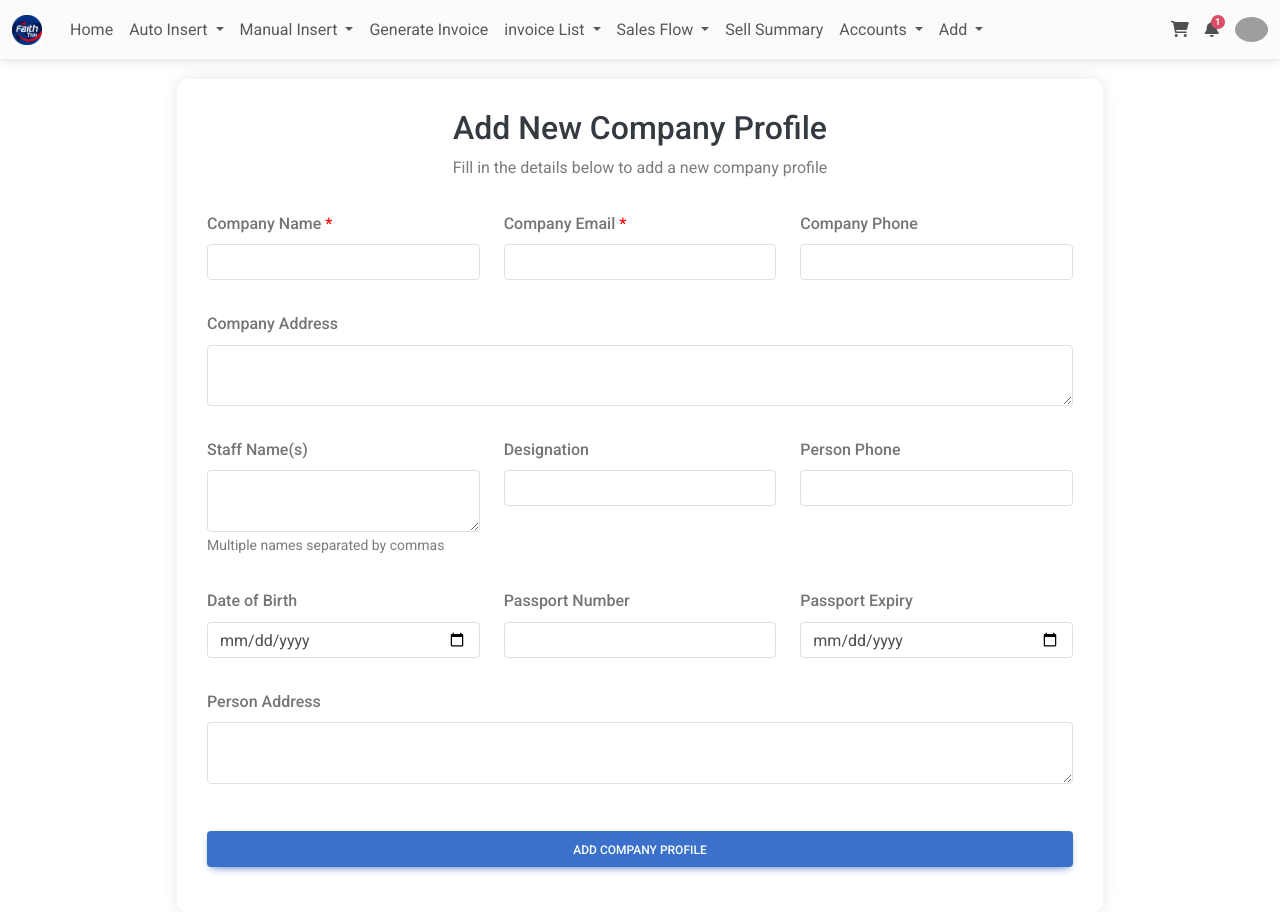
After one commit to Adritomustafa153/FaithTrip_management, a PHP site: page /corporate_insert.php in a window 1280 px wide. The commit adds this page. Run offline with PHP 8.4, Linux system fonts and the light colour scheme; grey boxes are pictures that could not be loaded.

Commit message:
New combined class added for corporate manual insert. Generate invoice and reissue invoice mail sending credential has changed to faithtrip.net@gmail.com mail. Corporate client insert page added. Also required changes has made in navbar.

```diff
--- /dev/null
+++ b/corporate_insert.php
@@ -0,0 +1,191 @@
+<?php
+// Database connection
+include 'db.php';
+
+// Initialize variables
+$message = "";
+$companyName = $staffName = $designation = $staffDateOfBirth = $passportNumber = "";
+$passportExpiryDate = $companyAddress = $companyEmail = $personAddress = "";
+$companyPhoneNumber = $personPhoneNumber = "";
+
+// Process form submission
+if ($_SERVER["REQUEST_METHOD"] == "POST") {
+    // Sanitize and validate input
+    $companyName = sanitizeInput($_POST['companyName']);
+    $staffName = sanitizeInput($_POST['staffName']);
+    $designation = sanitizeInput($_POST['designation']);
+    $staffDateOfBirth = $_POST['staffDateOfBirth'];
+    $passportNumber = sanitizeInput($_POST['passportNumber']);
+    $passportExpiryDate = $_POST['passportExpiryDate'];
+    $companyAddress = sanitizeInput($_POST['companyAddress']);
+    $companyEmail = sanitizeInput($_POST['companyEmail']);
+    $personAddress = sanitizeInput($_POST['personAddress']);
+    $companyPhoneNumber = sanitizeInput($_POST['companyPhoneNumber']);
+    $personPhoneNumber = sanitizeInput($_POST['personPhoneNumber']);
+
+    // Prepare and bind
+    $stmt = $conn->prepare("INSERT INTO companyprofile (CompanyName, StaffName, Designation, StaffDateOfBirth, PassportNumber, PassportExpiryDate, CompanyAddress, CompanyEmail, PersonAddress, CompanyPhoneNumber, PersonPhoneNumber) VALUES (?, ?, ?, ?, ?, ?, ?, ?, ?, ?, ?)");
+    $stmt->bind_param("sssssssssss", $companyName, $staffName, $designation, $staffDateOfBirth, $passportNumber, $passportExpiryDate, $companyAddress, $companyEmail, $personAddress, $companyPhoneNumber, $personPhoneNumber);
+
+    // Execute the statement
+    if ($stmt->execute()) {
+        $message = "<div class='alert alert-success'>New record created successfully</div>";
+        // Clear form fields
+        $companyName = $staffName = $designation = $staffDateOfBirth = $passportNumber = "";
+        $passportExpiryDate = $companyAddress = $companyEmail = $personAddress = "";
+        $companyPhoneNumber = $personPhoneNumber = "";
+    } else {
+        $message = "<div class='alert alert-danger'>Error: " . $stmt->error . "</div>";
+    }
+
+    $stmt->close();
+}
+
+// Function to sanitize input
+function sanitizeInput($data) {
+    $data = trim($data);
+    $data = stripslashes($data);
+    $data = htmlspecialchars($data);
+    return $data;
+}
+
+$conn->close();
+?>
+
+<!DOCTYPE html>
+<html lang="en">
+<head>
+    <meta charset="UTF-8">
+    <meta name="viewport" content="width=device-width, initial-scale=1.0">
+    <title>Company Profile Insert</title>
+    <!-- Bootstrap CSS -->
+    <link href="https://cdn.jsdelivr.net/npm/bootstrap@5.3.0/dist/css/bootstrap.min.css" rel="stylesheet">
+    <style>
+        body {
+            background-color: #f8f9fa;
+
+        }
+        .form-container {
+            background-color: white;
+            padding: 30px;
+            border-radius: 10px;
+            box-shadow: 0 0 15px rgba(0, 0, 0, 0.1);
+            margin-top: 20px;
+        }
+        .form-header {
+            text-align: center;
+            margin-bottom: 30px;
+            color: #343a40;
+        }
+        .form-label {
+            font-weight: 500;
+        }
+        .btn-submit {
+            width: 100%;
+            padding: 10px;
+            font-weight: 500;
+        }
+        .form-group-row {
+            margin-bottom: 15px;
+        }
+        .required-field::after {
+            content: " *";
+            color: red;
+        }
+    </style>
+</head>
+<body>
+    <?php include 'nav.php'; ?>
+    <div class="container">
+        <div class="row justify-content-center">
+            <div class="col-lg-10">
+                <div class="form-container">
+                    <div class="form-header">
+                        <h2>Add New Company Profile</h2>
+                        <p class="text-muted">Fill in the details below to add a new company profile</p>
+                    </div>
+
+                    <?php echo $message; ?>
+
+                    <form method="post" action="<?php echo htmlspecialchars($_SERVER["PHP_SELF"]); ?>">
+                        <!-- Row 1: Company Information -->
+                        <div class="row form-group-row">
+                            <div class="col-md-4 mb-3">
+                                <label for="companyName" class="form-label required-field">Company Name</label>
+                                <input type="text" class="form-control" id="companyName" name="companyName" value="<?php echo $companyName; ?>" required>
+                            </div>
+                            <div class="col-md-4 mb-3">
+                                <label for="companyEmail" class="form-label required-field">Company Email</label>
+                                <input type="email" class="form-control" id="companyEmail" name="companyEmail" value="<?php echo $companyEmail; ?>" required>
+                            </div>
+                            <div class="col-md-4 mb-3">
+                                <label for="companyPhoneNumber" class="form-label">Company Phone</label>
+                                <input type="text" class="form-control" id="companyPhoneNumber" name="companyPhoneNumber" value="<?php echo $companyPhoneNumber; ?>">
+                            </div>
+                        </div>
+
+                        <!-- Row 2: Company Address -->
+                        <div class="row form-group-row">
+                            <div class="col-12 mb-3">
+                                <label for="companyAddress" class="form-label">Company Address</label>
+                                <textarea class="form-control" id="companyAddress" name="companyAddress" rows="2"><?php echo $companyAddress; ?></textarea>
+                            </div>
+                        </div>
+
+                        <!-- Row 3: Staff Information -->
+                        <div class="row form-group-row">
+                            <div class="col-md-4 mb-3">
+                                <label for="staffName" class="form-label">Staff Name(s)</label>
+                                <textarea class="form-control" id="staffName" name="staffName" rows="2"><?php echo $staffName; ?></textarea>
+                                <small class="text-muted">Multiple names separated by commas</small>
+                            </div>
+                            <div class="col-md-4 mb-3">
+                                <label for="designation" class="form-label">Designation</label>
+                                <input type="text" class="form-control" id="designation" name="designation" value="<?php echo $designation; ?>">
+                            </div>
+                            <div class="col-md-4 mb-3">
+                                <label for="personPhoneNumber" class="form-label">Person Phone</label>
+                                <input type="text" class="form-control" id="personPhoneNumber" name="personPhoneNumber" value="<?php echo $personPhoneNumber; ?>">
+                            </div>
+                        </div>
+
+                        <!-- Row 4: Personal Information -->
+                        <div class="row form-group-row">
+                            <div class="col-md-4 mb-3">
+                                <label for="staffDateOfBirth" class="form-label">Date of Birth</label>
+                                <input type="date" class="form-control" id="staffDateOfBirth" name="staffDateOfBirth" value="<?php echo $staffDateOfBirth; ?>">
+                            </div>
+                            <div class="col-md-4 mb-3">
+                                <label for="passportNumber" class="form-label">Passport Number</label>
+                                <input type="text" class="form-control" id="passportNumber" name="passportNumber" value="<?php echo $passportNumber; ?>">
+                            </div>
+                            <div class="col-md-4 mb-3">
+                                <label for="passportExpiryDate" class="form-label">Passport Expiry</label>
+                                <input type="date" class="form-control" id="passportExpiryDate" name="passportExpiryDate" value="<?php echo $passportExpiryDate; ?>">
+                            </div>
+                        </div>
+
+                        <!-- Row 5: Person Address -->
+                        <div class="row form-group-row">
+                            <div class="col-12 mb-3">
+                                <label for="personAddress" class="form-label">Person Address</label>
+                                <textarea class="form-control" id="personAddress" name="personAddress" rows="2"><?php echo $personAddress; ?></textarea>
+                            </div>
+                        </div>
+
+                        <!-- Submit Button -->
+                        <div class="row form-group-row">
+                            <div class="col-12 mt-3">
+                                <button type="submit" class="btn btn-primary btn-submit">Add Company Profile</button>
+                            </div>
+                        </div>
+                    </form>
+                </div>
+            </div>
+        </div>
+    </div>
+
+    <!-- Bootstrap JS Bundle with Popper -->
+    <script src="https://cdn.jsdelivr.net/npm/bootstrap@5.3.0/dist/js/bootstrap.bundle.min.js"></script>
+</body>
+</html>
--- a/corporate_manual_insert.php
+++ b/corporate_manual_insert.php
@@ -205,6 +205,7 @@ $sources_result = mysqli_query($conn, $sources_query);
                     <option value="Business">Business Class</option>
                     <option value="First">First Class</option>
                     <option value="Premium">Premium Economy</option>
+                    <option value="Premium">Business + Economy</option>
                 </select>
             </div>
         </div>
--- a/generate_invoice.php
+++ b/generate_invoice.php
@@ -254,8 +254,8 @@ $mail = new PHPMailer\PHPMailer\PHPMailer();
 $mail->isSMTP();
 $mail->Host = 'smtp.gmail.com';
 $mail->SMTPAuth = true;
-$mail->Username = 'info@faithtrip.net';
-$mail->Password = 'kbjtsnmotgbwhwvw';
+$mail->Username = 'faithtrip.net@gmail.com';
+$mail->Password = 'hprnbfnzkywrymqw';
 $mail->SMTPSecure = 'tls';
 $mail->Port = 587;
 $mail->setFrom('info@faithtrip.net', 'Faith Travels and Tours LTD');
--- a/nav.php
+++ b/nav.php
@@ -222,7 +222,7 @@
             <a class="dropdown-item" href="add_passenger.php">Counter</a>
           </li>
           <li>
-            <a class="dropdown-item" href="#">Corporate</a>
+            <a class="dropdown-item" href="corporate_insert.php">Corporate</a>
           </li>
                       <li>
             <a class="dropdown-item" href="insert_agent.php">Agents</a>
--- a/reissue_invoice_cart2.php
+++ b/reissue_invoice_cart2.php
@@ -102,8 +102,9 @@ if (!empty($_SESSION['invoice_cart'])) {
                     Name
                     <input type="checkbox" id="manualName" onchange="toggleManualName()"> Add Manually
                 </label>
-                <select id="clientName" class="form-select" name="ClientName" required></select>
-                <input type="text" id="manualClientName" name="ClientName" class="form-control mt-2" placeholder="Enter client name" style="display:none;" />
+                <select id="clientName" class="form-select" name="ClientNameDropdown" required></select>
+                <input type="text" id="manualClientName" name="ClientNameManual" class="form-control mt-2" placeholder="Enter client name" style="display:none;" />
+
             </div>
             <div class="col-md-4">
                 <label>
```
Also changed, not shown: debug.txt (+5 -5 lines), reissue_generate_invoice.php (+10 -10 lines), uploads/receipts/receipt_687396335a46e.jpg (added), uploads/receipts/receipt_687398028223f.jpg (added), uploads/receipts/receipt_68739964dc316.jpg (added), uploads/receipts/receipt_68739afe99c52.jpg (added), 7 other files.
